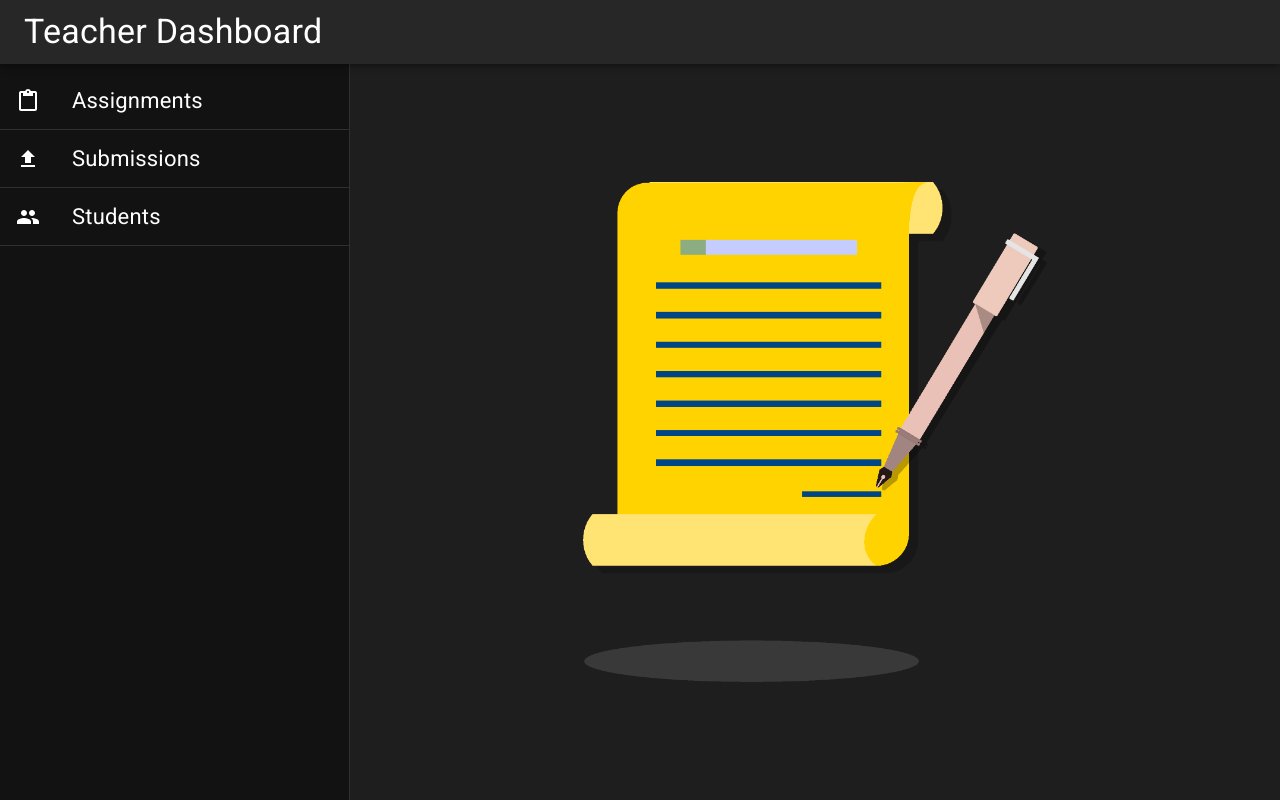
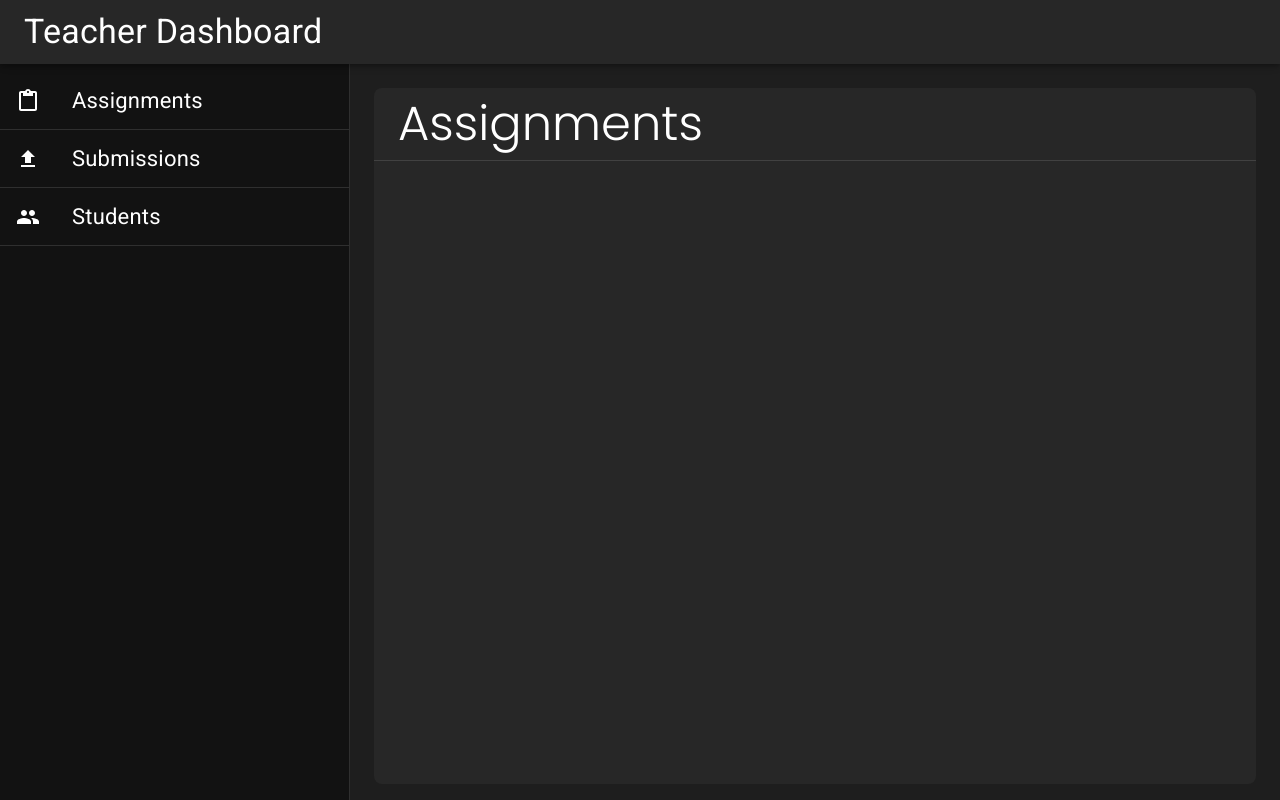
Before and after one commit to WinayGupta777/Assignment_Management, a React (Create React App) app in the folder frontend/: page / in a window 1280 px wide. Built offline with nearby package versions, Linux system fonts and the light colour scheme.

Commit message:
Created AssignmentPage component; Content added in page;

```diff
--- /dev/null
+++ b/frontend/src/components/AssignmentPage.js
@@ -0,0 +1,28 @@
+import { Box, Divider, Typography } from '@mui/material';
+import React from 'react'
+
+const AssignmentPage = () => {
+    const drawerSpace = "350px";
+    const AppbarSpace = "64px";
+    return (
+        <Box
+            component="main"
+            sx={{
+                ml: drawerSpace, pt: AppbarSpace,
+                height: `calc(100vh - ${AppbarSpace})`,
+            }}
+        >
+            <Box
+                sx={{
+                    mt: 3, ml: 3, mr: 3, height: `calc(95vh - ${AppbarSpace})`,
+                    backgroundColor: '#272727', borderRadius: 2
+                }}
+            >
+                <Typography variant='h3' sx={{ p: 1, pl: 3, fontFamily: 'Poppins' }}>Assignments</Typography>
+                <Divider />
+            </Box>
+        </Box>
+    )
+}
+
+export default AssignmentPage;
--- a/frontend/src/components/DashboardMain.js
+++ b/frontend/src/components/DashboardMain.js
@@ -1,7 +1,7 @@
 import { AppBar, Box, Toolbar, Typography } from '@mui/material';
 import React from 'react'
+import AssignmentPage from './AssignmentPage';
 import DrawerComponent from './DrawerComponent';
-import EmptyPage from './EmptyPage';
 
 const DashboardMain = () => {
     return (
@@ -14,7 +14,7 @@ const DashboardMain = () => {
 
             <DrawerComponent />
 
-            <EmptyPage />
+            <AssignmentPage />
         </Box>
     )
 }
```
